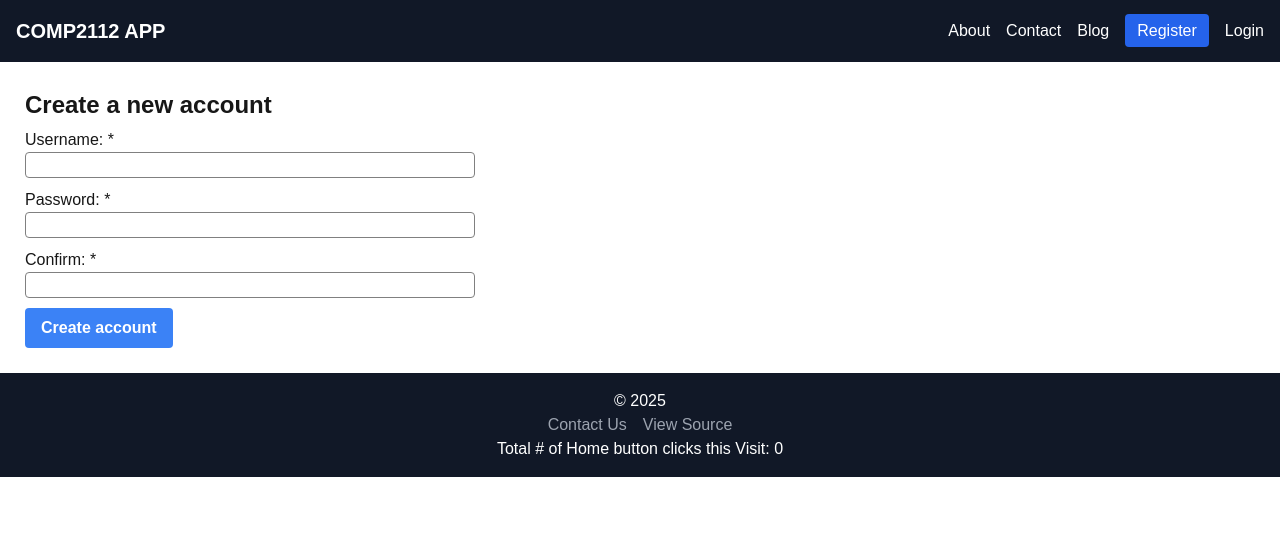
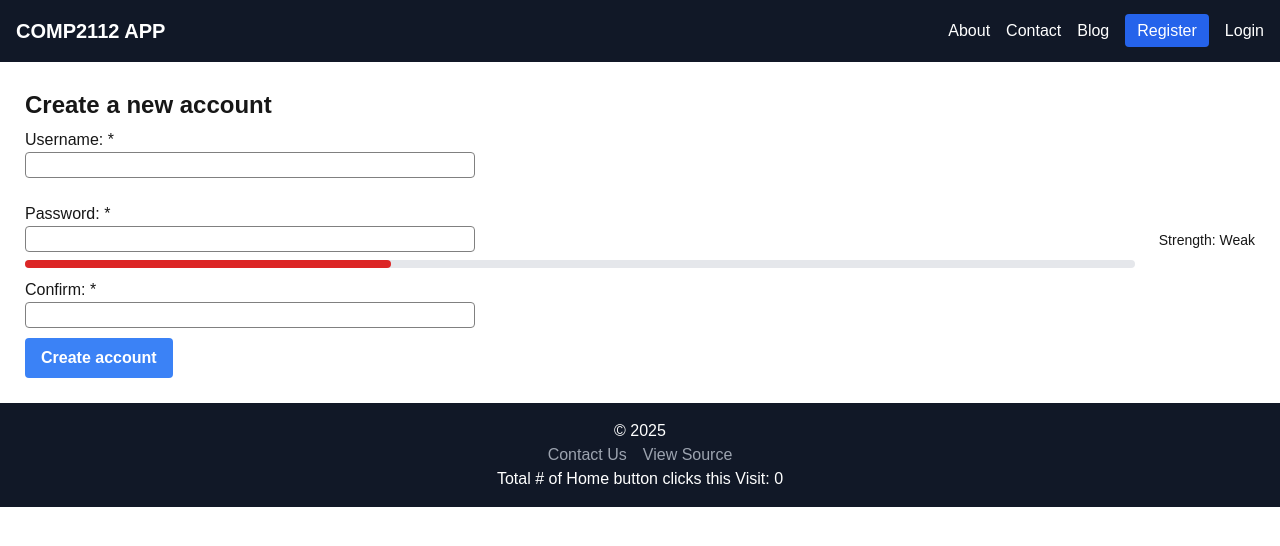
Before and after one commit to Tara-Fortis/my-app, a Next.js app: page /auth/register in a window 1280 px wide. Shown: the top 546 px of the page. Built offline with nearby package versions, Linux system fonts and the light colour scheme.

Commit message:
Lesson 11 part 2

```diff
--- a/src/app/auth/register/page.tsx
+++ b/src/app/auth/register/page.tsx
@@ -9,8 +9,35 @@
     confirm: string;
 }
 
+const getPasswordStrength = (password: string) => {
+    const checks = {
+        length: password.length >= 8,
+        lowercase: /[a-z]/.test(password),
+        uppercase: /[A-Z]/.test(password),
+        digit: /\d/.test(password),
+        special: /[^A-Za-z0-9]/.test(password)
+    };
+
+    const passed = Object.values(checks).filter(Boolean).length;
+
+    let label = 'Weak';
+    if (passed >= 3) label = 'Medium';
+    if (passed == 5) label = 'Strong';
+    return { label, passed, checks };
+}
+
 export default function Register() {
-    const { register, handleSubmit, formState: { errors, isSubmitSuccessful } } = useForm<RegisterFormData>();
+    const {
+        register,
+        handleSubmit,
+        watch,
+        formState: { errors, isSubmitSuccessful }
+    } = useForm<RegisterFormData>();
+
+    // password strength check
+    const password = watch('password') || '';
+    const { label, checks } = getPasswordStrength(password);
+
 
     const onSubmit = async (data: RegisterFormData) => {
         if (data.password != data.confirm) {
@@ -51,7 +78,7 @@
             <PageTitle title="Register" />
             <h1>Create a new account</h1>
             <form onSubmit={handleSubmit(onSubmit)}>
-                <fieldset>
+                <fieldset className='password-fieldset'>
                     <label htmlFor="username">Username: *</label>
                     <input id='username' type='text' {...register("username", { required: "Username is required" })} />
                     {errors.username && <span className="error">{errors.username.message}</span>}
@@ -59,15 +86,33 @@
                 {/* Verify password === confirm */}
                 <fieldset>
                     <label htmlFor="password">Password: *</label>
+                    <div className='password-row'>
+                        <div className='flex-1'>
                             <input type="password" id="password" {...register("password", {
                                 required: "Password is required",
                                 minLength: {
                                     value: 8,
                                     message: "Min 8 characters"
+                                },
+                                pattern: {
+                                    value: /^(?=.*[a-z])(?=.*[A-Z])(?=.*\d)(?=.*[^A-Za-z\d]){8,}$/,
+                                    message: "Min 8 chars, 1 upper, 1 lower, 1 digit, 1 character"
                                 }
                             }
                             )} />
-                    {errors.password && <span className="error">{errors.password.message}</span>}
+                            {errors.password && (<span className="error">{errors.password.message}</span>
+                            )}
+                            <div className='strength-bar'>
+                                <div className={`strength-fill ${label === "Weak" ? "strength-weak"
+                                    : label === "Medium" ? "strenght-medium"
+                                        : "strength-strong"
+                                    }`}>
+
+                                </div>
+                            </div>
+                        </div>
+                        <p className="strength-label">Strength: {label}</p>
+                    </div>
                 </fieldset>
                 <fieldset>
                     <label htmlFor="confirm">Confirm: *</label>
--- a/src/app/globals.css
+++ b/src/app/globals.css
@@ -204,3 +204,69 @@
   color: firebrick;
   margin: 1rem;
 }
+
+.password-fieldset {
+  margin-bottom: 1.5rem;
+}
+
+.password-row {
+  display: flex;
+  align-items: flex-start;
+  gap: 1.5rem;
+}
+
+.password-input {
+  width: 100%;
+}
+
+.password-error {
+  color: #dc2626;
+  font-size: 0.875rem;
+}
+
+.strength-bar {
+  height: 0.5rem;
+  border-radius: 0.25rem;
+  background-color: #e5e7eb;
+  margin-top: 0.5rem;
+}
+
+.strength-fill {
+  height: 0.5rem;
+  border-radius: 0.25rem;
+}
+
+.strength-weak {
+  background-color: #dc2626;
+  width: 33%;
+}
+
+.strength-medium {
+  background-color: #facc15;
+  width: 66%;
+}
+
+
+.strength-strong {
+  background-color: #16a34a;
+  width: 100%;
+}
+
+.strength-label {
+  font-size: 0.875rem;
+  margin-top: 0.25rem;
+}
+
+.password-checklist {
+  font-size: 0.875rem;
+  width: 14rem;
+  margin-top: 0.25rem;
+}
+
+.check-pass {
+  color: #16a34a;
+}
+
+.check-fail {
+  color: #4b5563;
+}
```
Lines whose indentation alone changed are shown as unchanged.
